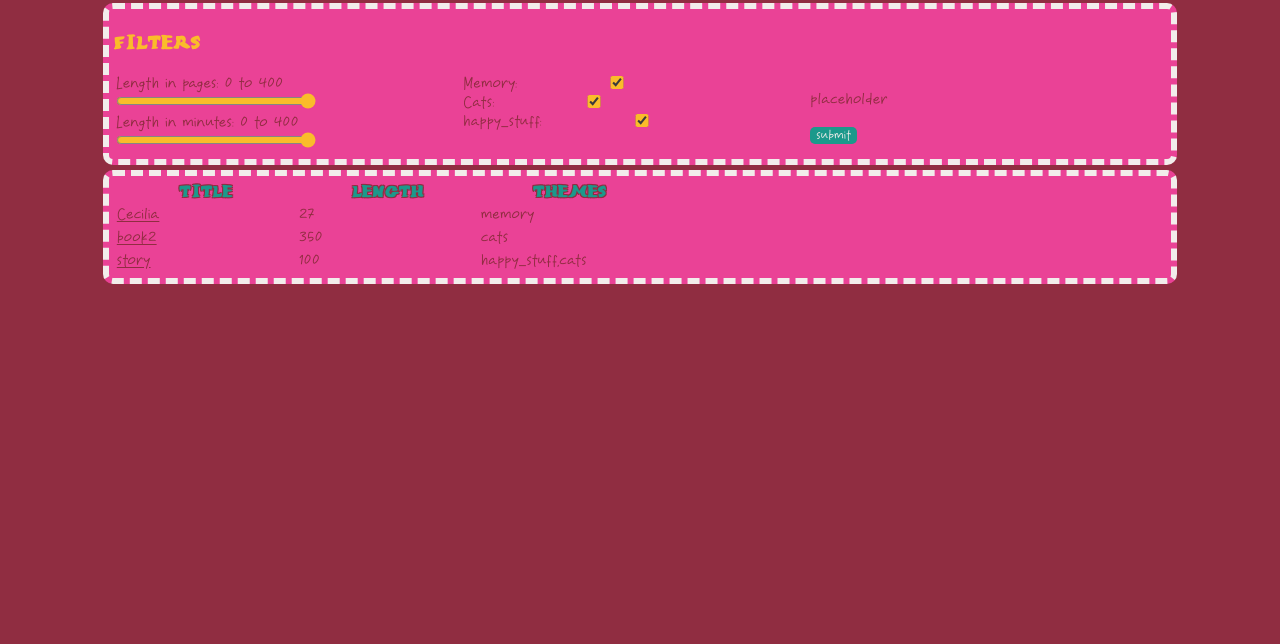
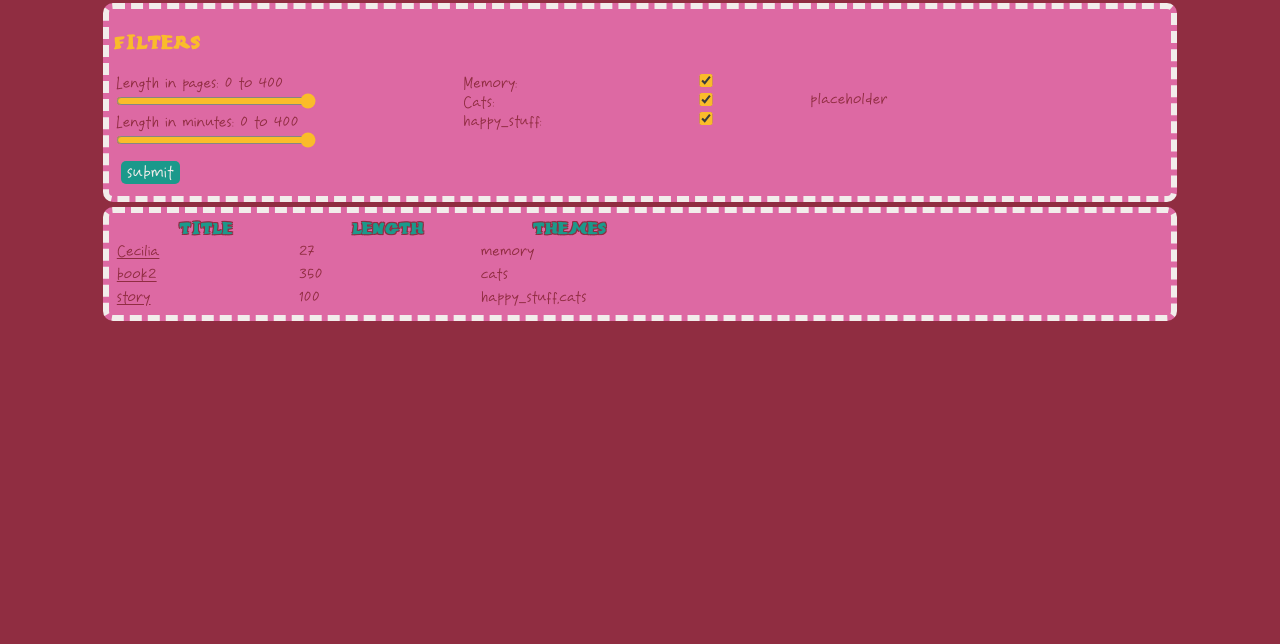
Before and after one commit to victoria-lec/library-testing, a plain HTML site: page search.html in a window 1280 px wide. Shown: the part 156-800 px from the top of the page. Drawn offline with Linux system fonts and the light colour scheme.

Commit message:
style edits

```diff
--- a/search.html
+++ b/search.html
@@ -37,10 +37,11 @@
         </div>
         <div class="column3">
             <p>placeholder</p>
-            <button onclick="parseform()">submit</button>
+
         </div>
         </form>
     </div>
+    <button onclick="parseform()">submit</button>
     </div>
     <div id="books", class="box">
         <table id="table">
--- a/style.css
+++ b/style.css
@@ -9,7 +9,7 @@
 .box {
     border: 6px dashed #f2edeb;
     border-radius: 10px;
-    background-color: #ea4296;
+    background-color: #dd69a3;
     padding: 5px;
     margin: auto;
     margin-bottom: 5px;
@@ -52,6 +52,8 @@ button{
     color: #f2edeb;
     border-width: 0px;
     border-radius: 5px;
+    font-size: 18px;
+    margin: 7px;
 }
 button:hover{
     background-color: #fabc2a;
@@ -74,6 +76,10 @@ button:active{
     display: table;
     padding: 2px;
 }
+input[type="checkbox"]{
+  margin-left: auto;
+ float: right;
+}
 .container{
     display: flex;
     flex-direction: row;
@@ -95,7 +101,7 @@ button:active{
   text-transform: uppercase;
 }
 .topnav a:hover {
-  background-color: #ea4296;
+  background-color: #dd69a3;
   color: #902d41;
 }
 .topnav a.active {
```
Also changed, not shown: works/Cecilia.html (+1 -1 lines).
